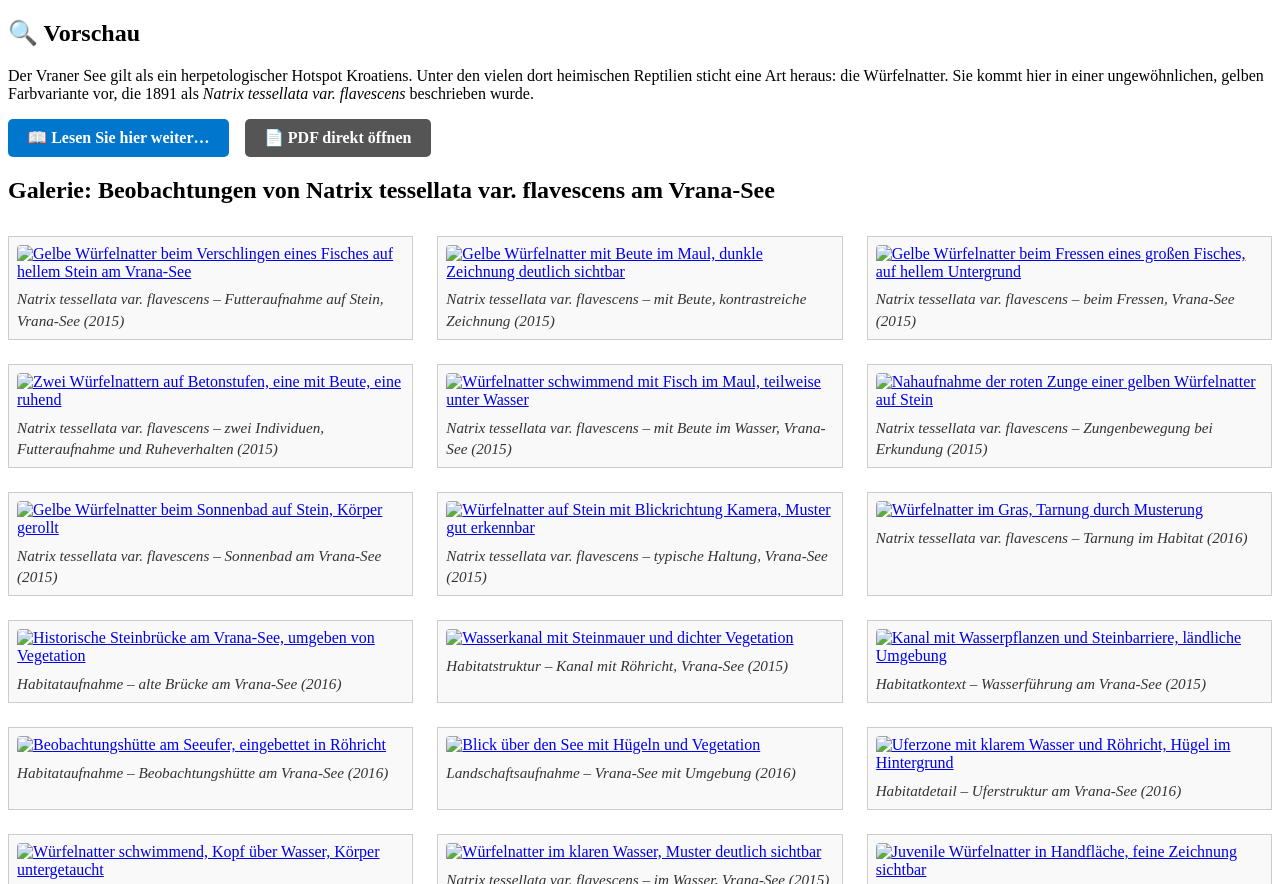
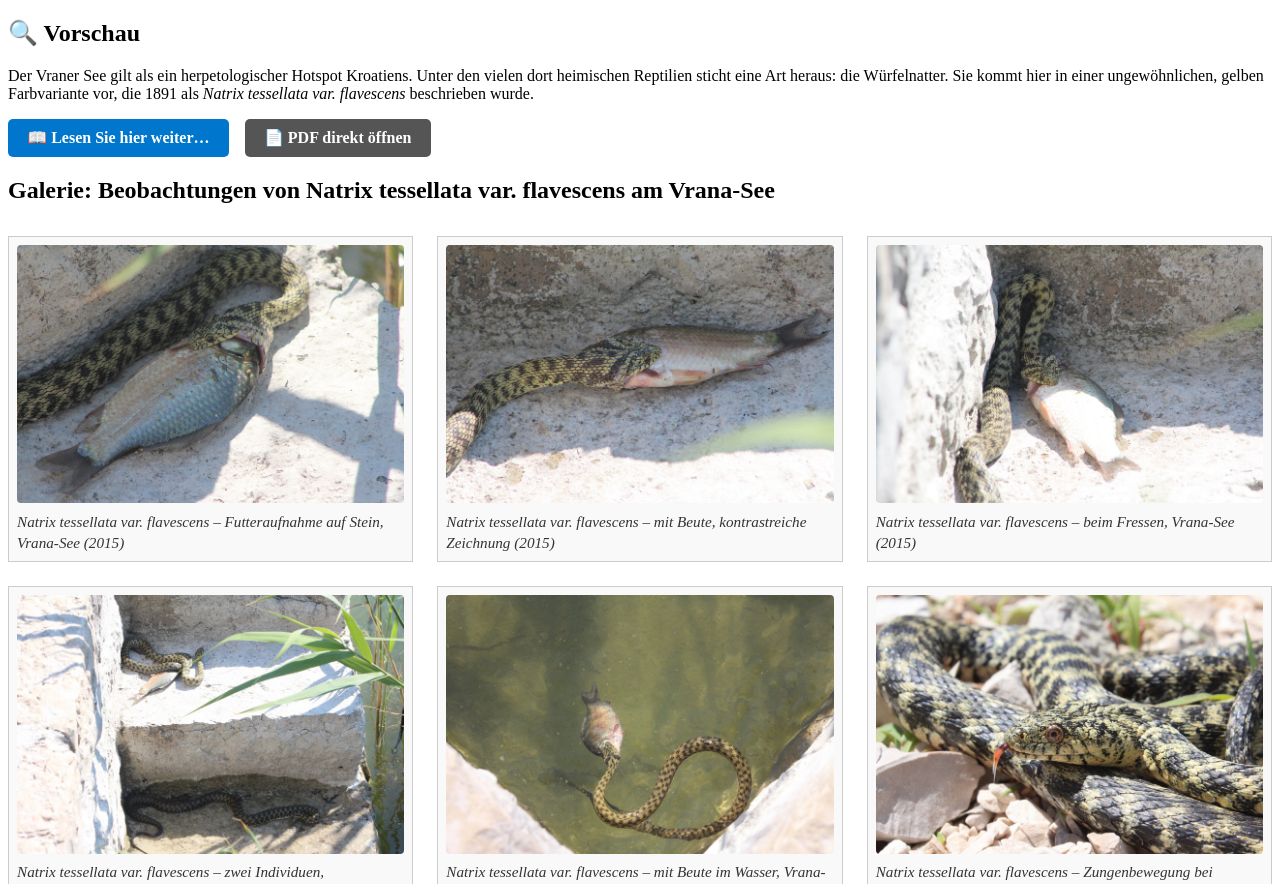
Before and after one commit to michaelwilms/gelbe-wuerfelnattern, a plain HTML site: page index.html in a window 1280 px wide. Shown: the part 61-945 px from the top of the page. Drawn offline with nearby package versions, Linux system fonts and the light colour scheme.

Commit message:
Update index.html

```diff
--- a/index.html
+++ b/index.html
@@ -104,144 +104,144 @@
 
     <!-- Bild 1 -->
     <figure>
-      <a href="images/gelbe_wuerfelnatter-natrix_tesselata_flavescens-fisch_vrana-kroatien-2015.jpg" data-lightbox="gallery" data-title="Natrix tessellata var. flavescens – Futteraufnahme auf Stein, Vrana-See (2015)">
-        <img src="images/gelbe_wuerfelnatter-natrix_tesselata_flavescens-fisch_vrana-kroatien-2015.jpg" alt="Gelbe Würfelnatter beim Verschlingen eines Fisches auf hellem Stein am Vrana-See" width="100%">
+      <a href="images/gelbe_wuerfelnatter-natrix_tessellata_flavescens-fisch_vrana-kroatien-2015.jpg" data-lightbox="gallery" data-title="Natrix tessellata var. flavescens – Futteraufnahme auf Stein, Vrana-See (2015)">
+        <img src="images/gelbe_wuerfelnatter-natrix_tessellata_flavescens-fisch_vrana-kroatien-2015.jpg" alt="Gelbe Würfelnatter beim Verschlingen eines Fisches auf hellem Stein am Vrana-See" width="100%">
       </a>
       <figcaption>Natrix tessellata var. flavescens – Futteraufnahme auf Stein, Vrana-See (2015)</figcaption>
     </figure>
 
     <!-- Bild 2 -->
     <figure>
-      <a href="images/gelbe_wuerfelnatter-natrix_tesselata_flavescens-fisch_vrana-kroatien-2015_2.jpg" data-lightbox="gallery" data-title="Natrix tessellata var. flavescens – mit Beute, kontrastreiche Zeichnung (2015)">
-        <img src="images/gelbe_wuerfelnatter-natrix_tesselata_flavescens-fisch_vrana-kroatien-2015_2.jpg" alt="Gelbe Würfelnatter mit Beute im Maul, dunkle Zeichnung deutlich sichtbar" width="100%">
+      <a href="images/gelbe_wuerfelnatter-natrix_tessellata_flavescens-fisch_vrana-kroatien-2015_2.jpg" data-lightbox="gallery" data-title="Natrix tessellata var. flavescens – mit Beute, kontrastreiche Zeichnung (2015)">
+        <img src="images/gelbe_wuerfelnatter-natrix_tessellata_flavescens-fisch_vrana-kroatien-2015_2.jpg" alt="Gelbe Würfelnatter mit Beute im Maul, dunkle Zeichnung deutlich sichtbar" width="100%">
       </a>
       <figcaption>Natrix tessellata var. flavescens – mit Beute, kontrastreiche Zeichnung (2015)</figcaption>
     </figure>
 
     <!-- Bild 3 -->
     <figure>
-      <a href="images/gelbe_wuerfelnatter-natrix_tesselata_flavescens-fisch_vrana-kroatien-2015_3.jpg" data-lightbox="gallery" data-title="Natrix tessellata var. flavescens – beim Fressen, Vrana-See (2015)">
-        <img src="images/gelbe_wuerfelnatter-natrix_tesselata_flavescens-fisch_vrana-kroatien-2015_3.jpg" alt="Gelbe Würfelnatter beim Fressen eines großen Fisches, auf hellem Untergrund" width="100%">
+      <a href="images/gelbe_wuerfelnatter-natrix_tessellata_flavescens-fisch_vrana-kroatien-2015_3.jpg" data-lightbox="gallery" data-title="Natrix tessellata var. flavescens – beim Fressen, Vrana-See (2015)">
+        <img src="images/gelbe_wuerfelnatter-natrix_tessellata_flavescens-fisch_vrana-kroatien-2015_3.jpg" alt="Gelbe Würfelnatter beim Fressen eines großen Fisches, auf hellem Untergrund" width="100%">
       </a>
       <figcaption>Natrix tessellata var. flavescens – beim Fressen, Vrana-See (2015)</figcaption>
     </figure>
 
     <!-- Bild 4 -->
     <figure>
-      <a href="images/gelbe_wuerfelnatter-natrix_tesselata_flavescens-fisch_zwei_exemplare_vrana-kroatien-2015.jpg" data-lightbox="gallery" data-title="Natrix tessellata var. flavescens – zwei Individuen, Futteraufnahme und Ruheverhalten (2015)">
-        <img src="images/gelbe_wuerfelnatter-natrix_tesselata_flavescens-fisch_zwei_exemplare_vrana-kroatien-2015.jpg" alt="Zwei Würfelnattern auf Betonstufen, eine mit Beute, eine ruhend" width="100%">
+      <a href="images/gelbe_wuerfelnatter-natrix_tessellata_flavescens-fisch_zwei_exemplare_vrana-kroatien-2015.jpg" data-lightbox="gallery" data-title="Natrix tessellata var. flavescens – zwei Individuen, Futteraufnahme und Ruheverhalten (2015)">
+        <img src="images/gelbe_wuerfelnatter-natrix_tessellata_flavescens-fisch_zwei_exemplare_vrana-kroatien-2015.jpg" alt="Zwei Würfelnattern auf Betonstufen, eine mit Beute, eine ruhend" width="100%">
       </a>
       <figcaption>Natrix tessellata var. flavescens – zwei Individuen, Futteraufnahme und Ruheverhalten (2015)</figcaption>
     </figure>
 
     <!-- Bild 5 -->
     <figure>
-      <a href="images/gelbe_wuerfelnatter-natrix_tesselata_flavescens-schwimmend_mit_fisch_vrana-kroatien-2015.jpg" data-lightbox="gallery" data-title="Natrix tessellata var. flavescens – mit Beute im Wasser, Vrana-See (2015)">
-        <img src="images/gelbe_wuerfelnatter-natrix_tesselata_flavescens-schwimmend_mit_fisch_vrana-kroatien-2015.jpg" alt="Würfelnatter schwimmend mit Fisch im Maul, teilweise unter Wasser" width="100%">
+      <a href="images/gelbe_wuerfelnatter-natrix_tessellata_flavescens-schwimmend_mit_fisch_vrana-kroatien-2015.jpg" data-lightbox="gallery" data-title="Natrix tessellata var. flavescens – mit Beute im Wasser, Vrana-See (2015)">
+        <img src="images/gelbe_wuerfelnatter-natrix_tessellata_flavescens-schwimmend_mit_fisch_vrana-kroatien-2015.jpg" alt="Würfelnatter schwimmend mit Fisch im Maul, teilweise unter Wasser" width="100%">
       </a>
       <figcaption>Natrix tessellata var. flavescens – mit Beute im Wasser, Vrana-See (2015)</figcaption>
     </figure>
 
     <!-- Bild 6 -->
     <figure>
-      <a href="images/gelbe_wuerfelnatter-natrix_tesselata_flavescens-rote_zunge_vrana-kroatien-2015.jpg" data-lightbox="gallery" data-title="Natrix tessellata var. flavescens – Zungenbewegung bei Erkundung (2015)">
-        <img src="images/gelbe_wuerfelnatter-natrix_tesselata_flavescens-rote_zunge_vrana-kroatien-2015.jpg" alt="Nahaufnahme der roten Zunge einer gelben Würfelnatter auf Stein" width="100%">
+      <a href="images/gelbe_wuerfelnatter-natrix_tessellata_flavescens-rote_zunge_vrana-kroatien-2015.jpg" data-lightbox="gallery" data-title="Natrix tessellata var. flavescens – Zungenbewegung bei Erkundung (2015)">
+        <img src="images/gelbe_wuerfelnatter-natrix_tessellata_flavescens-rote_zunge_vrana-kroatien-2015.jpg" alt="Nahaufnahme der roten Zunge einer gelben Würfelnatter auf Stein" width="100%">
       </a>
       <figcaption>Natrix tessellata var. flavescens – Zungenbewegung bei Erkundung (2015)</figcaption>
     </figure>
 
     <!-- Bild 7 -->
     <figure>
-      <a href="images/gelbe_wuerfelnatter-natrix_tesselata_flavescens-sonnenbad_vrana-kroatien-2015.jpg" data-lightbox="gallery" data-title="Natrix tessellata var. flavescens – Sonnenbad am Vrana-See (2015)">
-        <img src="images/gelbe_wuerfelnatter-natrix_tesselata_flavescens-sonnenbad_vrana-kroatien-2015.jpg" alt="Gelbe Würfelnatter beim Sonnenbad auf Stein, Körper gerollt" width="100%">
+      <a href="images/gelbe_wuerfelnatter-natrix_tessellata_flavescens-sonnenbad_vrana-kroatien-2015.jpg" data-lightbox="gallery" data-title="Natrix tessellata var. flavescens – Sonnenbad am Vrana-See (2015)">
+        <img src="images/gelbe_wuerfelnatter-natrix_tessellata_flavescens-sonnenbad_vrana-kroatien-2015.jpg" alt="Gelbe Würfelnatter beim Sonnenbad auf Stein, Körper gerollt" width="100%">
       </a>
       <figcaption>Natrix tessellata var. flavescens – Sonnenbad am Vrana-See (2015)</figcaption>
     </figure>
 
       <!-- Bild 8 -->
     <figure>
-      <a href="images/gelbe_wuerfelnatter-natrix_tesselata_flavescens-vrana-kroatien-2015.jpg" data-lightbox="gallery" data-title="Natrix tessellata var. flavescens – typische Haltung, Vrana-See (2015)">
-        <img src="images/gelbe_wuerfelnatter-natrix_tesselata_flavescens-vrana-kroatien-2015.jpg" alt="Würfelnatter auf Stein mit Blickrichtung Kamera, Muster gut erkennbar" width="100%">
+      <a href="images/gelbe_wuerfelnatter-natrix_tessellata_flavescens-vrana-kroatien-2015.jpg" data-lightbox="gallery" data-title="Natrix tessellata var. flavescens – typische Haltung, Vrana-See (2015)">
+        <img src="images/gelbe_wuerfelnatter-natrix_tessellata_flavescens-vrana-kroatien-2015.jpg" alt="Würfelnatter auf Stein mit Blickrichtung Kamera, Muster gut erkennbar" width="100%">
       </a>
       <figcaption>Natrix tessellata var. flavescens – typische Haltung, Vrana-See (2015)</figcaption>
     </figure>
 
     <!-- Bild 9 -->
     <figure>
-      <a href="images/gelbe_wuerfelnatter-natrix_tesselata_flavescens-vrana-kroatien-2016.jpg" data-lightbox="gallery" data-title="Natrix tessellata var. flavescens – Tarnung im Habitat (2016)">
-        <img src="images/gelbe_wuerfelnatter-natrix_tesselata_flavescens-vrana-kroatien-2016.jpg" alt="Würfelnatter im Gras, Tarnung durch Musterung" width="100%">
+      <a href="images/gelbe_wuerfelnatter-natrix_tessellata_flavescens-vrana-kroatien-2016.jpg" data-lightbox="gallery" data-title="Natrix tessellata var. flavescens – Tarnung im Habitat (2016)">
+        <img src="images/gelbe_wuerfelnatter-natrix_tessellata_flavescens-vrana-kroatien-2016.jpg" alt="Würfelnatter im Gras, Tarnung durch Musterung" width="100%">
       </a>
       <figcaption>Natrix tessellata var. flavescens – Tarnung im Habitat (2016)</figcaption>
     </figure>
 
     <!-- Bild 10 -->
     <figure>
-      <a href="images/gelbe_wuerfelnatter-natrix_tesselata_flavescens-habitat_alte bruecke_vrana-kroatien-2016.jpg" data-lightbox="gallery" data-title="Habitataufnahme – alte Brücke am Vrana-See (2016)">
-        <img src="images/gelbe_wuerfelnatter-natrix_tesselata_flavescens-habitat_alte bruecke_vrana-kroatien-2016.jpg" alt="Historische Steinbrücke am Vrana-See, umgeben von Vegetation" width="100%">
+      <a href="images/gelbe_wuerfelnatter-natrix_tessellata_flavescens-habitat_alte bruecke_vrana-kroatien-2016.jpg" data-lightbox="gallery" data-title="Habitataufnahme – alte Brücke am Vrana-See (2016)">
+        <img src="images/gelbe_wuerfelnatter-natrix_tessellata_flavescens-habitat_alte bruecke_vrana-kroatien-2016.jpg" alt="Historische Steinbrücke am Vrana-See, umgeben von Vegetation" width="100%">
       </a>
       <figcaption>Habitataufnahme – alte Brücke am Vrana-See (2016)</figcaption>
     </figure>
 
     <!-- Bild 11 -->
     <figure>
-      <a href="images/gelbe_wuerfelnatter-natrix_tesselata_flavescens-habitat_kanal_vrana-kroatien-2015.jpg" data-lightbox="gallery" data-title="Habitatstruktur – Kanal mit Röhricht, Vrana-See (2015)">
-        <img src="images/gelbe_wuerfelnatter-natrix_tesselata_flavescens-habitat_kanal_vrana-kroatien-2015.jpg" alt="Wasserkanal mit Steinmauer und dichter Vegetation" width="100%">
+      <a href="images/gelbe_wuerfelnatter-natrix_tessellata_flavescens-habitat_kanal_vrana-kroatien-2015.jpg" data-lightbox="gallery" data-title="Habitatstruktur – Kanal mit Röhricht, Vrana-See (2015)">
+        <img src="images/gelbe_wuerfelnatter-natrix_tessellata_flavescens-habitat_kanal_vrana-kroatien-2015.jpg" alt="Wasserkanal mit Steinmauer und dichter Vegetation" width="100%">
       </a>
       <figcaption>Habitatstruktur – Kanal mit Röhricht, Vrana-See (2015)</figcaption>
     </figure>
 
     <!-- Bild 12 -->
     <figure>
-      <a href="images/gelbe_wuerfelnatter-natrix_tesselata_flavescens-habitat_kanal_vrana-kroatien-2015_2.jpg" data-lightbox="gallery" data-title="Habitatkontext – Wasserführung am Vrana-See (2015)">
-        <img src="images/gelbe_wuerfelnatter-natrix_tesselata_flavescens-habitat_kanal_vrana-kroatien-2015_2.jpg" alt="Kanal mit Wasserpflanzen und Steinbarriere, ländliche Umgebung" width="100%">
+      <a href="images/gelbe_wuerfelnatter-natrix_tessellata_flavescens-habitat_kanal_vrana-kroatien-2015_2.jpg" data-lightbox="gallery" data-title="Habitatkontext – Wasserführung am Vrana-See (2015)">
+        <img src="images/gelbe_wuerfelnatter-natrix_tessellata_flavescens-habitat_kanal_vrana-kroatien-2015_2.jpg" alt="Kanal mit Wasserpflanzen und Steinbarriere, ländliche Umgebung" width="100%">
       </a>
       <figcaption>Habitatkontext – Wasserführung am Vrana-See (2015)</figcaption>
     </figure>
 
     <!-- Bild 13 -->
     <figure>
-      <a href="images/gelbe_wuerfelnatter-natrix_tesselata_flavescens-habitat_vrana-kroatien-2016.jpg" data-lightbox="gallery" data-title="Habitataufnahme – Beobachtungshütte am Vrana-See (2016)">
-        <img src="images/gelbe_wuerfelnatter-natrix_tesselata_flavescens-habitat_vrana-kroatien-2016.jpg" alt="Beobachtungshütte am Seeufer, eingebettet in Röhricht" width="100%">
+      <a href="images/gelbe_wuerfelnatter-natrix_tessellata_flavescens-habitat_vrana-kroatien-2016.jpg" data-lightbox="gallery" data-title="Habitataufnahme – Beobachtungshütte am Vrana-See (2016)">
+        <img src="images/gelbe_wuerfelnatter-natrix_tessellata_flavescens-habitat_vrana-kroatien-2016.jpg" alt="Beobachtungshütte am Seeufer, eingebettet in Röhricht" width="100%">
       </a>
       <figcaption>Habitataufnahme – Beobachtungshütte am Vrana-See (2016)</figcaption>
     </figure>
 
     <!-- Bild 14 -->
     <figure>
-      <a href="images/gelbe_wuerfelnatter-natrix_tesselata_flavescens-habitat_vrana-kroatien-2016_2.jpg" data-lightbox="gallery" data-title="Landschaftsaufnahme – Vrana-See mit Umgebung (2016)">
-        <img src="images/gelbe_wuerfelnatter-natrix_tesselata_flavescens-habitat_vrana-kroatien-2016_2.jpg" alt="Blick über den See mit Hügeln und Vegetation" width="100%">
+      <a href="images/gelbe_wuerfelnatter-natrix_tessellata_flavescens-habitat_vrana-kroatien-2016_2.jpg" data-lightbox="gallery" data-title="Landschaftsaufnahme – Vrana-See mit Umgebung (2016)">
+        <img src="images/gelbe_wuerfelnatter-natrix_tessellata_flavescens-habitat_vrana-kroatien-2016_2.jpg" alt="Blick über den See mit Hügeln und Vegetation" width="100%">
       </a>
       <figcaption>Landschaftsaufnahme – Vrana-See mit Umgebung (2016)</figcaption>
     </figure>
 
     <!-- Bild 15 -->
     <figure>
-      <a href="images/gelbe_wuerfelnatter-natrix_tesselata_flavescens-habitat_vrana-kroatien-2016_3.jpg" data-lightbox="gallery" data-title="Habitatdetail – Uferstruktur am Vrana-See (2016)">
-        <img src="images/gelbe_wuerfelnatter-natrix_tesselata_flavescens-habitat_vrana-kroatien-2016_3.jpg" alt="Uferzone mit klarem Wasser und Röhricht, Hügel im Hintergrund" width="100%">
+      <a href="images/gelbe_wuerfelnatter-natrix_tessellata_flavescens-habitat_vrana-kroatien-2016_3.jpg" data-lightbox="gallery" data-title="Habitatdetail – Uferstruktur am Vrana-See (2016)">
+        <img src="images/gelbe_wuerfelnatter-natrix_tessellata_flavescens-habitat_vrana-kroatien-2016_3.jpg" alt="Uferzone mit klarem Wasser und Röhricht, Hügel im Hintergrund" width="100%">
       </a>
       <figcaption>Habitatdetail – Uferstruktur am Vrana-See (2016)</figcaption>
     </figure>
 
     <!-- Bild 16 -->
     <figure>
-      <a href="images/gelbe_wuerfelnatter-natrix_tesselata_flavescens-schwimmend_vrana-kroatien-2015.jpg" data-lightbox="gallery" data-title="Natrix tessellata var. flavescens – schwimmend, Vrana-See (2015)">
-        <img src="images/gelbe_wuerfelnatter-natrix_tesselata_flavescens-schwimmend_vrana-kroatien-2015.jpg" alt="Würfelnatter schwimmend, Kopf über Wasser, Körper untergetaucht" width="100%">
+      <a href="images/gelbe_wuerfelnatter-natrix_tessellata_flavescens-schwimmend_vrana-kroatien-2015.jpg" data-lightbox="gallery" data-title="Natrix tessellata var. flavescens – schwimmend, Vrana-See (2015)">
+        <img src="images/gelbe_wuerfelnatter-natrix_tessellata_flavescens-schwimmend_vrana-kroatien-2015.jpg" alt="Würfelnatter schwimmend, Kopf über Wasser, Körper untergetaucht" width="100%">
       </a>
       <figcaption>Natrix tessellata var. flavescens – schwimmend, Vrana-See (2015)</figcaption>
     </figure>
 
     <!-- Bild 17 -->
     <figure>
-      <a href="images/gelbe_wuerfelnatter-natrix_tesselata_flavescens-schwimmend_vrana-kroatien-2015_2.jpg" data-lightbox="gallery" data-title="Natrix tessellata var. flavescens – im Wasser, Vrana-See (2015)">
-        <img src="images/gelbe_wuerfelnatter-natrix_tesselata_flavescens-schwimmend_vrana-kroatien-2015_2.jpg" alt="Würfelnatter im klaren Wasser, Muster deutlich sichtbar" width="100%">
+      <a href="images/gelbe_wuerfelnatter-natrix_tessellata_flavescens-schwimmend_vrana-kroatien-2015_2.jpg" data-lightbox="gallery" data-title="Natrix tessellata var. flavescens – im Wasser, Vrana-See (2015)">
+        <img src="images/gelbe_wuerfelnatter-natrix_tessellata_flavescens-schwimmend_vrana-kroatien-2015_2.jpg" alt="Würfelnatter im klaren Wasser, Muster deutlich sichtbar" width="100%">
       </a>
       <figcaption>Natrix tessellata var. flavescens – im Wasser, Vrana-See (2015)</figcaption>
     </figure>
 
     <!-- Bild 18 -->
     <figure>
-      <a href="images/gelbe_wuerfelnatter-natrix_tesselata_flavescens-juvenil_vrana-kroatien-2016.jpg" data-lightbox="gallery" data-title="Natrix tessellata var. flavescens – juveniles Exemplar, Vrana-See (2016)">
-        <img src="images/gelbe_wuerfelnatter-natrix_tesselata_flavescens-juvenil_vrana-kroatien-2016.jpg" alt="Juvenile Würfelnatter in Handfläche, feine Zeichnung sichtbar" width="100%">
+      <a href="images/gelbe_wuerfelnatter-natrix_tessellata_flavescens-juvenil_vrana-kroatien-2016.jpg" data-lightbox="gallery" data-title="Natrix tessellata var. flavescens – juveniles Exemplar, Vrana-See (2016)">
+        <img src="images/gelbe_wuerfelnatter-natrix_tessellata_flavescens-juvenil_vrana-kroatien-2016.jpg" alt="Juvenile Würfelnatter in Handfläche, feine Zeichnung sichtbar" width="100%">
       </a>
       <figcaption>Natrix tessellata var. flavescens – juveniles Exemplar, Vrana-See (2016)</figcaption>
     </figure>
```
